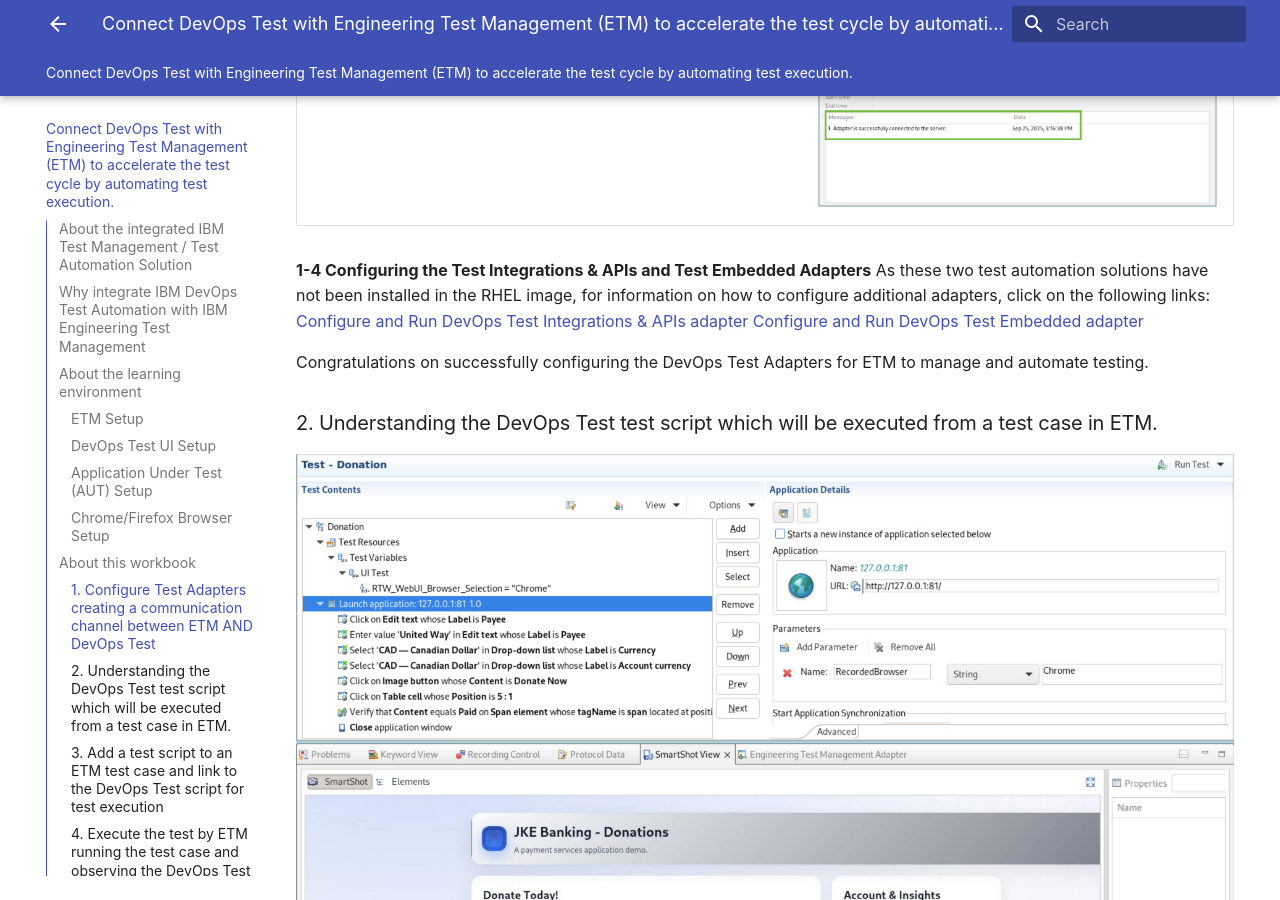
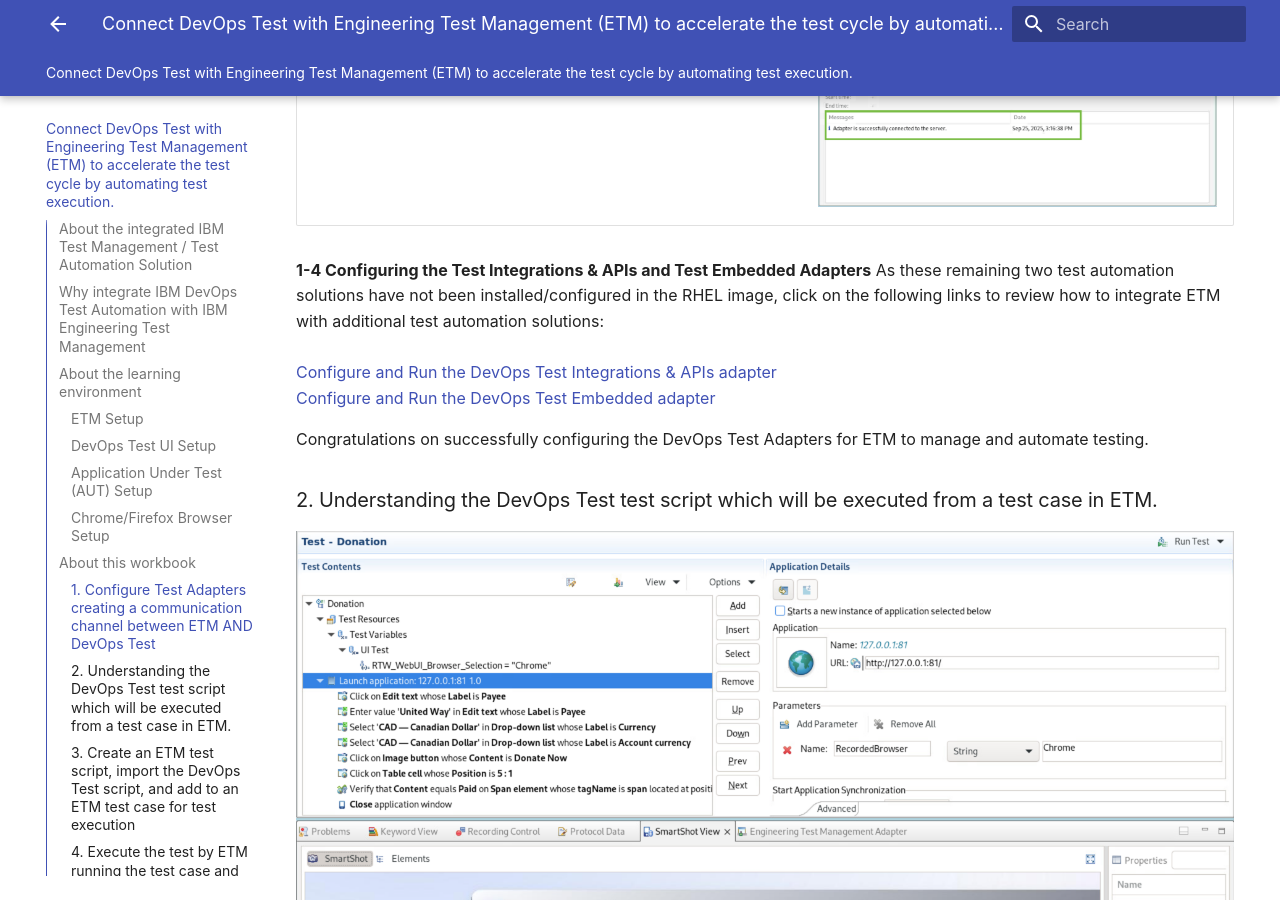
Before and after one commit to DevOpsAutomationLabs/Test_ELM, an MkDocs documentation site: the page built from docs/index.md, in a window 1280 px wide and 900 px high, scrolled down 11404 px. Built offline with MkDocs 1.6.1 and Material for MkDocs 9.7.7, drawn with Linux system fonts in a browser that asks for light colours; some of the changed text lies outside the part shown.

Commit message:
Section3

```diff
--- a/docs/index.md
+++ b/docs/index.md
@@ -125,9 +125,9 @@
 | 8 | Confirm that the adapter successfully connected to ETM. | <img src="media/t1_29.png" alt="t1_29" style="width:100%; height:auto;"> |
 
 **1-4 Configuring the Test Integrations & APIs and Test Embedded Adapters**
-As these two test automation solutions have not been installed in the RHEL image, for information on how to configure additional adapters, click on the following links:
-[Configure and Run DevOps Test Integrations & APIs adapter](https://www.ibm.com/docs/en/devops-test-workbench/11.0.6?topic=integrations-devops-test-apis-engineering-test-management)
-[Configure and Run DevOps Test Embedded adapter](https://www.ibm.com/docs/en/devops-test-embedded/9.0.0?topic=integrating-engineering-test-management-integration)
+As these remaining two test automation solutions have not been installed/configured in the RHEL image, click on the following links to review how to integrate ETM with additional test automation solutions:</br></br>
+[Configure and Run the DevOps Test Integrations & APIs adapter](https://www.ibm.com/docs/en/devops-test-workbench/11.0.6?topic=integrations-devops-test-apis-engineering-test-management)</br>
+[Configure and Run the DevOps Test Embedded adapter](https://www.ibm.com/docs/en/devops-test-embedded/9.0.0?topic=integrating-engineering-test-management-integration)</br>
 
 Congratulations on successfully configuring the DevOps Test Adapters for ETM to manage and automate testing.
 
@@ -145,11 +145,18 @@
 | 6 | Click through the various test script commands listed starting from **Launch application: 127.0.0.1:81** and refer to the SmartShot View seeing how the application is being exercised by the test script.</br></br>The first six steps are interacting with the application as a user would - clicking controls and entering data. The seventh step is verifying that the user was able to successfully send a donation of $100 CAD to the United Way organization. | <img src="media/t1_35.png" alt="t1_35" style="width:100%; height:auto;"> |
 | **NOTE:** | This example was a very simple test. However, now that this user story can be verified automatically, it can now be added to Test Case **9: Donors Can Choose to Support an Organization** in ETM, and can repeatedly be executed as part of future ETM test plans. |  |
 
-### 3. Add a test script to an ETM test case and link to the DevOps Test script for test execution ###
+### 3. Create an ETM test script, import the DevOps Test script, and add to an ETM test case for test execution ###
+
+**NOTE:** Before starting the exercise, be sure to start the DevOps Test UI adapter and confirm its availability on the ETM Adapter Console.</br></br>
+Start adapter in DevOps Test UI</br>
+<img src="media/t_startAdapter.png" alt="t_startAdapter" style="width:100%; height:auto;"></br>
+Verify adapter in ETM Adapter Console</br>
+<img src="media/t_adapterConsole.png" alt="t_adapterConsole" style="width:100%; height:auto;"></br>
+
 
 | **Step** | <div style="width:250px">**Details**</div>  | **Additional Information** |
 |:-------------:|:------------- |:------------- |
-| 1 | blah | image link |
+| 1 |  | image link |
 
 ### 4. Execute the test by ETM running the test case and observing the DevOps Test autoamted test playback ###
 
```
Also changed, not shown: docs/media/t_adapterConsole.png (added), docs/media/t_startAdapter.png (added).
